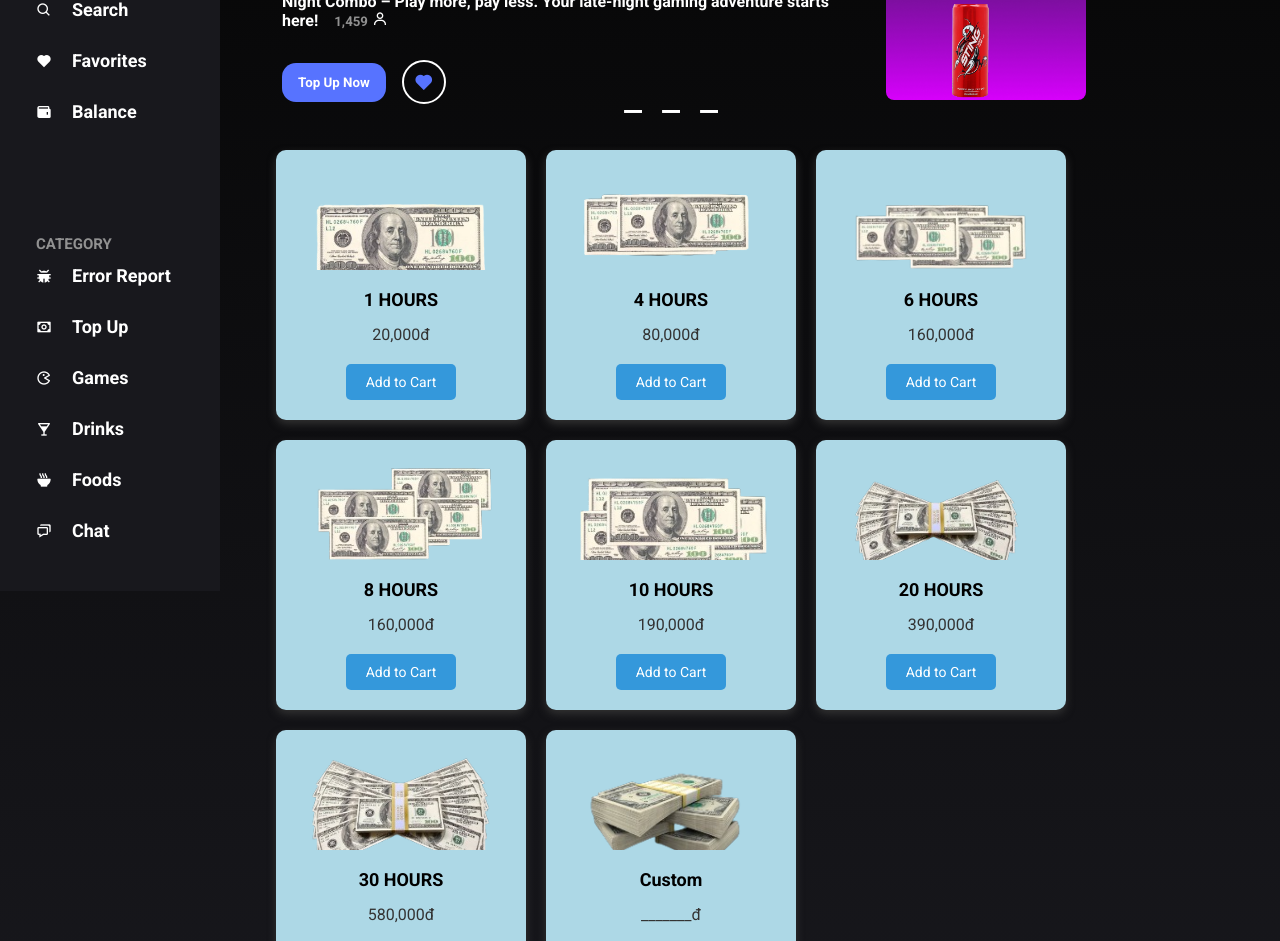
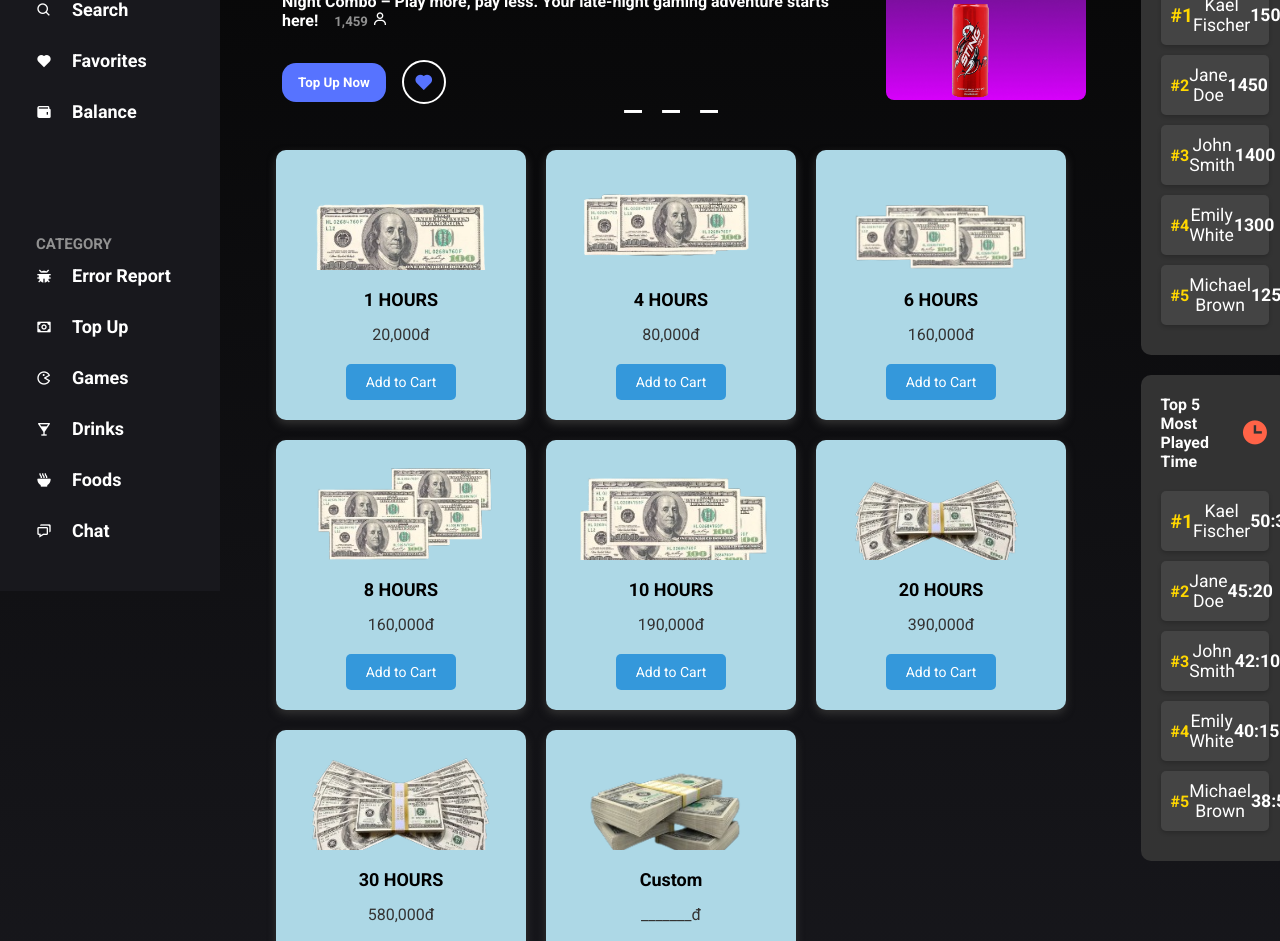
Before and after one commit to trungngothanh13/Project-Website, a website: page public/topup.html in a window 1280 px wide. Shown: the part 209-1150 px from the top of the page. Drawn offline with nearby package versions, Linux system fonts and the light colour scheme.

Commit message:
ver_2
Modify some code

```diff
--- a/public/style_topup.css
+++ b/public/style_topup.css
@@ -901,3 +901,88 @@ body {
     /* Hiệu ứng nổi lên khi hover */
     box-shadow: 0 6px 15px rgba(0, 0, 0, 0.2);
 }
+
+/* Bảng Leaderboard container */
+.leaderboard-container {
+    background-color: #333;
+    /* Nền màu đen */
+    border-radius: 10px;
+    padding: 20px;
+    width: 80%;
+    margin: 0 auto;
+    margin-bottom: 20px;
+    /* Thêm khoảng cách giữa hai bảng */
+    color: white;
+    /* Phông chữ màu trắng */
+}
+
+/* Header của bảng leaderboard */
+.header {
+    display: flex;
+    justify-content: space-between;
+    align-items: center;
+    font-size: 1.2em;
+    margin-bottom: 20px;
+}
+
+/* Danh sách leaderboard */
+.leaderboard {
+    display: flex;
+    flex-direction: column;
+}
+
+/* Mỗi mục trong leaderboard */
+.leaderboard-item {
+    display: flex;
+    justify-content: space-between;
+    align-items: center;
+    background-color: #444;
+    /* Màu nền nhẹ hơn cho mỗi mục */
+    padding: 10px;
+    margin-bottom: 10px;
+    border-radius: 5px;
+    box-shadow: 0 2px 4px rgba(0, 0, 0, 0.2);
+}
+
+/* Thứ hạng */
+.rank {
+    font-weight: bold;
+    color: #FFD700;
+    /* Vàng cho thứ hạng */
+}
+
+/* Tên người chơi */
+.player-name {
+    font-size: 1.1em;
+    flex-grow: 1;
+    text-align: center;
+}
+
+/* Điểm số (Top-up) hoặc Thời gian chơi (Most Played Time) */
+.score,
+.time-played {
+    font-size: 1.1em;
+    font-weight: bold;
+}
+
+/* Biểu tượng header */
+.header i {
+    font-size: 1.5em;
+    color: #FF6347;
+    /* Màu đỏ cho biểu tượng thời gian */
+}
+
+/* Hiệu ứng hover cho mỗi mục trong leaderboard */
+.leaderboard-item:hover {
+    background-color: #555;
+    /* Màu nền khi hover */
+    cursor: pointer;
+}
+
+/* Làm thứ hạng #1 nổi bật */
+.leaderboard-item:nth-child(1) .rank {
+    color: #FFD700;
+    /* Vàng cho thứ hạng 1 */
+    font-size: 1.2em;
+    /* Phóng to kích thước chữ */
+}
--- a/public/topup.html
+++ b/public/topup.html
@@ -94,9 +94,9 @@
                     <button class="menu-btn" id="menu-open">
                         <i class='bx bx-menu'></i>
                     </button>
-                    <a href="#">Music</a>
-                    <a href="#">Live</a>
-                    <a href="#">Podcast</a>
+                    <a href="cus.html">HOME PAGE </a>
+                    <a href="#">TWITCH LIVE </a>
+                    <a href="#">YOUTUBE LIVE </a>
                 </div>
 
                 <div class="search">
@@ -232,6 +232,76 @@
                     </div>
                 </div>
             </div>
+
+            <!-- Bảng Leaderboard Top 5 Top-up -->
+            <div class="leaderboard-container">
+                <div class="header">
+                    <h5>Top 5 Top-up</h5>
+                    <i class='bx bxs-trophy'></i>
+                </div>
+                <div class="leaderboard">
+                    <div class="leaderboard-item">
+                        <span class="rank">#1</span>
+                        <span class="player-name">Kael Fischer</span>
+                        <span class="score">1500</span>
+                    </div>
+                    <div class="leaderboard-item">
+                        <span class="rank">#2</span>
+                        <span class="player-name">Jane Doe</span>
+                        <span class="score">1450</span>
+                    </div>
+                    <div class="leaderboard-item">
+                        <span class="rank">#3</span>
+                        <span class="player-name">John Smith</span>
+                        <span class="score">1400</span>
+                    </div>
+                    <div class="leaderboard-item">
+                        <span class="rank">#4</span>
+                        <span class="player-name">Emily White</span>
+                        <span class="score">1300</span>
+                    </div>
+                    <div class="leaderboard-item">
+                        <span class="rank">#5</span>
+                        <span class="player-name">Michael Brown</span>
+                        <span class="score">1250</span>
+                    </div>
+                </div>
+            </div>
+
+            <!-- Bảng Leaderboard Top 5 Most Played Time -->
+            <div class="leaderboard-container">
+                <div class="header">
+                    <h5>Top 5 Most Played Time</h5>
+                    <i class='bx bxs-time'></i>
+                </div>
+                <div class="leaderboard">
+                    <div class="leaderboard-item">
+                        <span class="rank">#1</span>
+                        <span class="player-name">Kael Fischer</span>
+                        <span class="time-played">50:35</span> <!-- Thời gian chơi -->
+                    </div>
+                    <div class="leaderboard-item">
+                        <span class="rank">#2</span>
+                        <span class="player-name">Jane Doe</span>
+                        <span class="time-played">45:20</span>
+                    </div>
+                    <div class="leaderboard-item">
+                        <span class="rank">#3</span>
+                        <span class="player-name">John Smith</span>
+                        <span class="time-played">42:10</span>
+                    </div>
+                    <div class="leaderboard-item">
+                        <span class="rank">#4</span>
+                        <span class="player-name">Emily White</span>
+                        <span class="time-played">40:15</span>
+                    </div>
+                    <div class="leaderboard-item">
+                        <span class="rank">#5</span>
+                        <span class="player-name">Michael Brown</span>
+                        <span class="time-played">38:50</span>
+                    </div>
+                </div>
+            </div>
         </div>
     </div>
 
```
Also changed, not shown: public/cus.html (+3 -3 lines).
